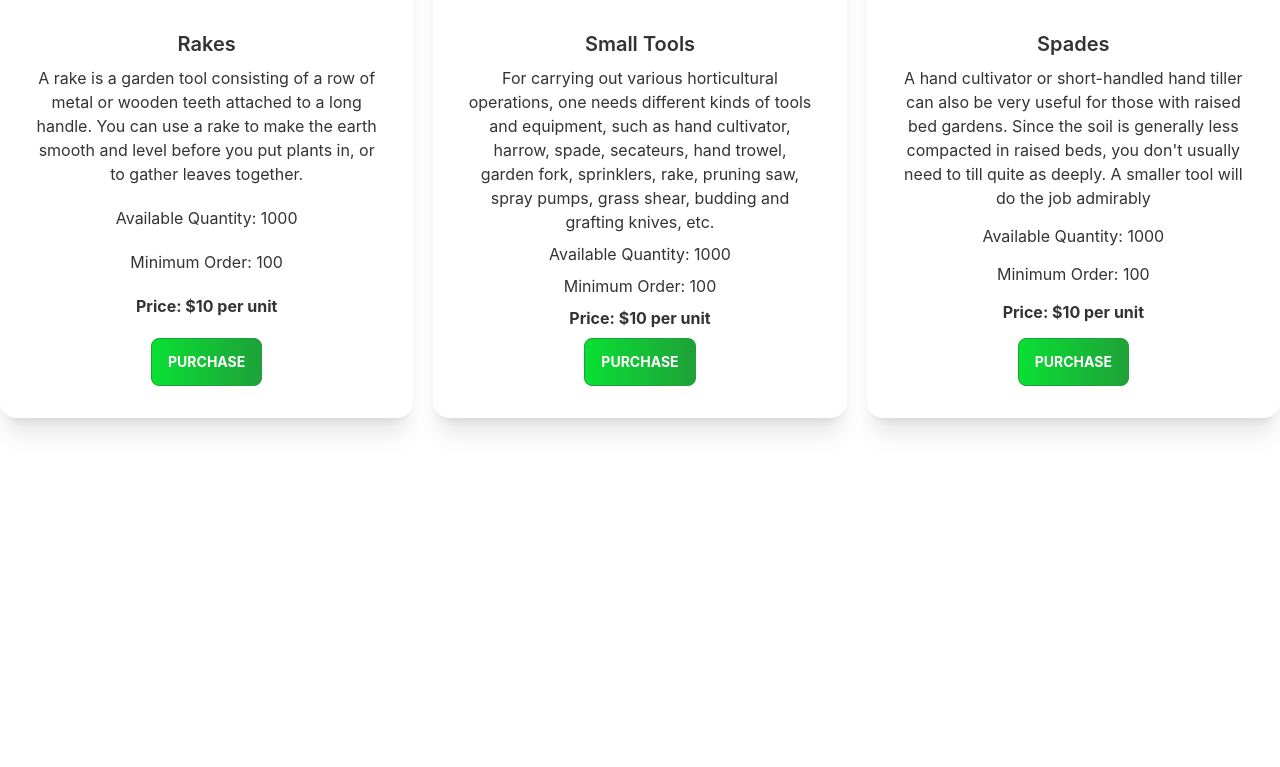
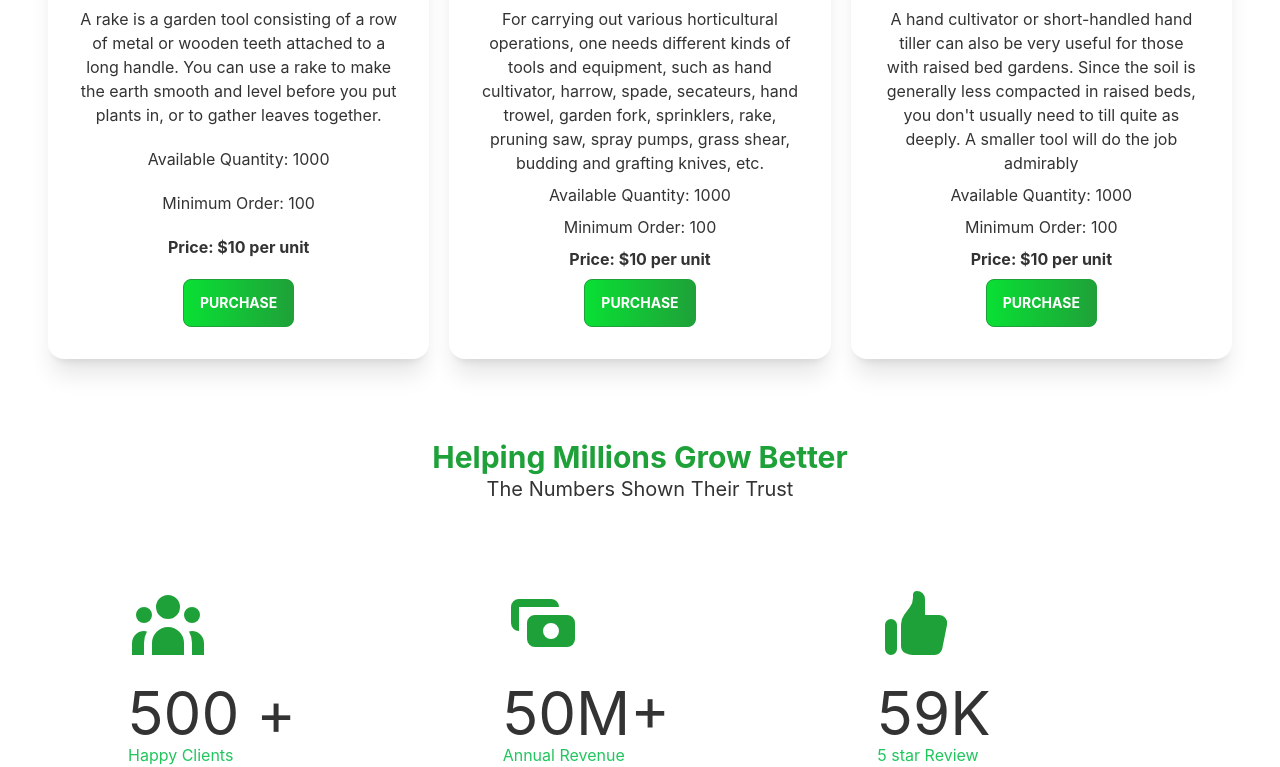
Before and after one commit to MAHossain1/perfect-garden-tools, a React (Create React App) app: page / in a window 1280 px wide. Shown: the part 1721-2488 px from the top of the page. Before the commit the page ends 2219 px from the top, so only its background shows below. Built offline with nearby package versions, Linux system fonts and the light colour scheme; no server answers.

Commit message:
summary section added

```diff
--- a/package.json
+++ b/package.json
@@ -3,6 +3,7 @@
   "version": "0.1.0",
   "private": true,
   "dependencies": {
+    "@heroicons/react": "^1.0.6",
     "@testing-library/jest-dom": "^5.16.4",
     "@testing-library/react": "^13.2.0",
     "@testing-library/user-event": "^13.5.0",
--- a/src/App.js
+++ b/src/App.js
@@ -10,7 +10,7 @@ import Navbar from "./pages/Shared/Navbar";
 
 function App() {
   return (
-    <div>
+    <div className="max-w-7xl mx-auto px-12">
       <Navbar></Navbar>
       <Routes>
         <Route path="/" element={<Home />} />
--- a/src/pages/Home/Home.js
+++ b/src/pages/Home/Home.js
@@ -1,5 +1,6 @@
 import React from "react";
 import Banner from "./Banner";
+import Summary from "./Summary";
 import Tools from "./Tools";
 
 const Home = () => {
@@ -7,6 +8,7 @@ const Home = () => {
     <div>
       <Banner></Banner>
       <Tools></Tools>
+      <Summary></Summary>
     </div>
   );
 };
--- /dev/null
+++ b/src/pages/Home/Summary.js
@@ -0,0 +1,45 @@
+import React from "react";
+import {
+  CashIcon,
+  UserGroupIcon,
+  ReviewIcon,
+  ThumbUpIcon,
+} from "@heroicons/react/solid";
+
+const Summary = () => {
+  return (
+    <div>
+      <div className="text-center">
+        <h1 className="text-primary text-3xl font-bold">
+          Helping Millions Grow Better
+        </h1>
+        <h3 className="text-xl">The Numbers Shown Their Trust</h3>
+      </div>
+      <div className=" mt-20 ml-20 grid grid-cols-1 md:grid-cols-2 lg:grid-cols-3 gap-5">
+        <div>
+          <h1>
+            <UserGroupIcon className="h-20 w-20 text-primary"></UserGroupIcon>
+          </h1>
+          <h2 className="text-6xl mt-5">500 +</h2>
+          <h1 className="text-green-500">Happy Clients</h1>
+        </div>
+        <div>
+          <h1>
+            <CashIcon className="h-20 w-20 text-primary"></CashIcon>
+          </h1>
+          <h2 className="text-6xl mt-5">50M+</h2>
+          <h1 className="text-green-500">Annual Revenue</h1>
+        </div>
+        <div>
+          <h1>
+            <ThumbUpIcon className="h-20 w-20 text-primary"></ThumbUpIcon>
+          </h1>
+          <h2 className="text-6xl mt-5">59K</h2>
+          <h1 className="text-green-500">5 star Review</h1>
+        </div>
+      </div>
+    </div>
+  );
+};
+
+export default Summary;
```
Also changed, not shown: 1 other file (tests, documents, lock files or other folders).
